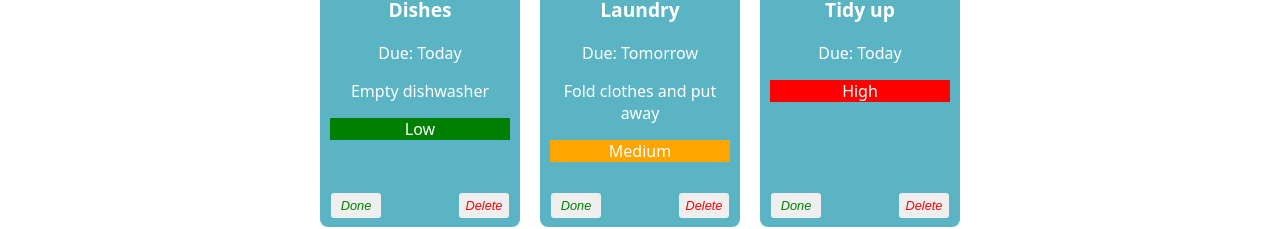
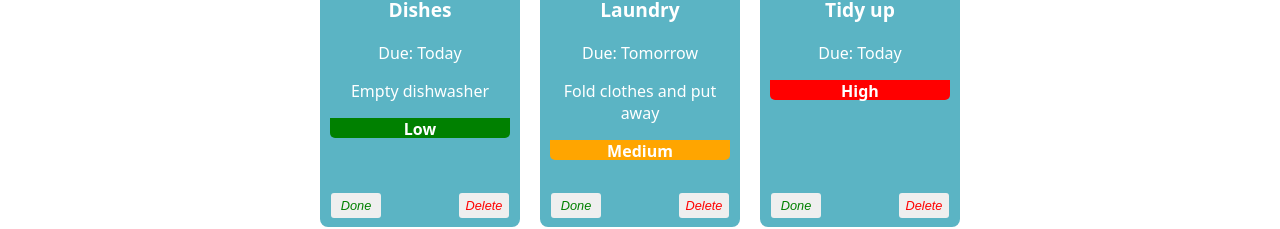
Before and after one commit to emily172/react-basics-labs, a React (Create React App) app in the folder tasky/: page / in a window 1280 px wide. Shown: the part 166-395 px from the top of the page. Built offline with nearby package versions, Linux system fonts and the light colour scheme.

Commit message:
Tasky Lab 2 - Exercises done

```diff
--- a/tasky/src/App.css
+++ b/tasky/src/App.css
@@ -61,21 +61,20 @@ button {
 }
 
 .priority-bar {
-  position: absolute;
-  bottom: 0;
-  left: 0;
   width: 100%;
   height: 20px;
   text-align: center;
   color: white;
   font-weight: bold;
-  border-bottom-left-radius: 8px;
-  border-bottom-right-radius: 8px;
+  border-bottom-left-radius: 5px;
+  border-bottom-right-radius: 5px;
 }
 
 
 
-input[type=text], input[type=date], select {
+input[type=text],
+input[type=date],
+select {
   width: 60%;
   padding: 12px 20px;
   margin: 8px 0;
@@ -105,16 +104,3 @@ form {
   width: 50%;
   margin: auto;
 }
-
-
-.priority-low {
-  background-color: green;
-}
-
-.priority-medium {
-  background-color: orange;
-}
-
-.priority-high {
-  background-color: red;
-}
--- a/tasky/src/components/Task.js
+++ b/tasky/src/components/Task.js
@@ -19,7 +19,7 @@ const Task = (props) => {
             <p className="title">{props.title}</p>
             <p>Due: {props.deadline}</p>
             <p>{props.description}</p>
-            <p style={PriorityColour(props.priority)}>{props.priority}</p>
+            <p className="priority-bar" style={PriorityColour(props.priority)}>{props.priority}</p>
             <button onClick={props.markDone} className='doneButton'>Done</button>
             <button className='deleteButton' onClick={props.deleteTask}>Delete</button>
         </div>
```
